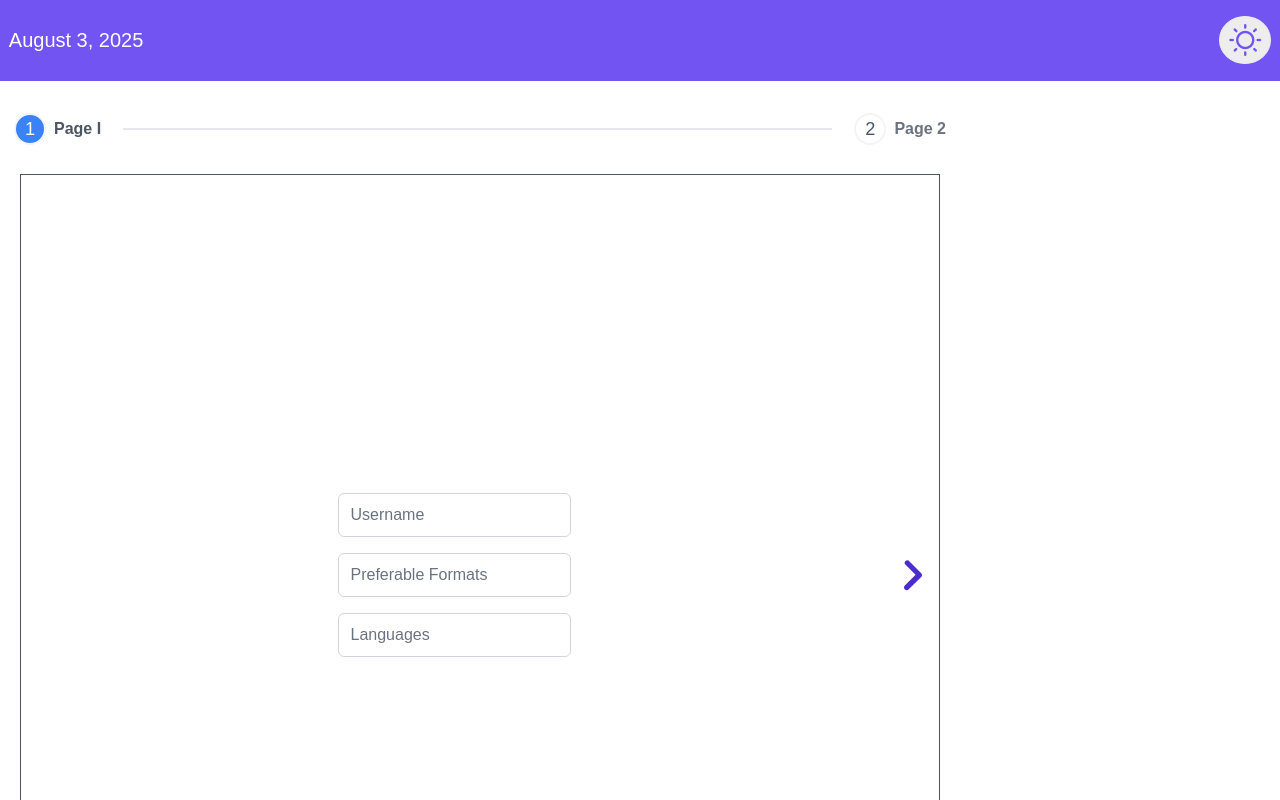
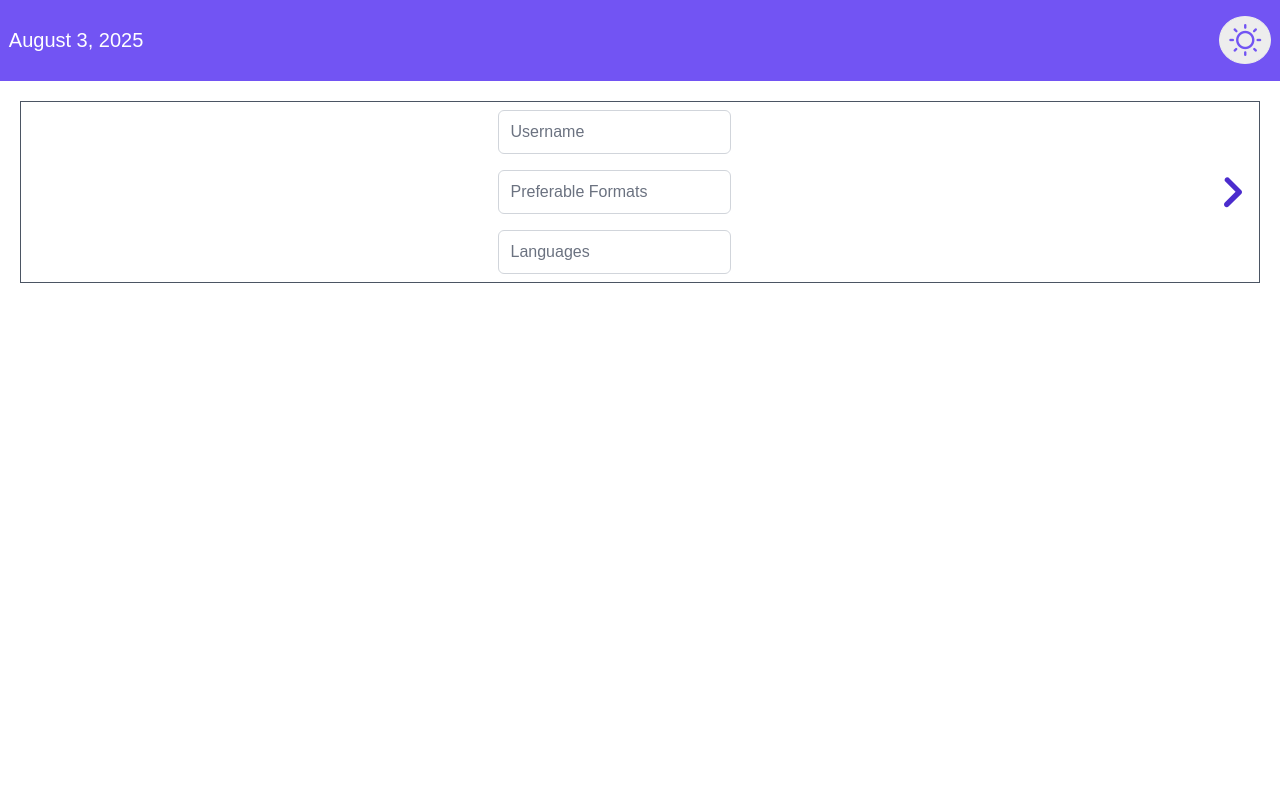
Before and after one commit to oleksandriia-it-team/finman, a Next.js app: page / in a window 1280 px wide. Shown: the top 800 px of the page. Built offline with nearby package versions, Linux system fonts and the light colour scheme.

Commit message:
fix stepper styles

```diff
--- a/src/app/layout.tsx
+++ b/src/app/layout.tsx
@@ -80,8 +80,12 @@
           <PrimeReactProvider>
             <ProvideDependencies providers={ providers }>
               <LoadThemeComponent>
-                <Header />
-                { children }
+                <div className="flex flex-col w-screen h-screen">
+                  <Header />
+                  <div className="flex-1">
+                    { children }
+                  </div>
+                </div>
               </LoadThemeComponent>
             </ProvideDependencies>
           </PrimeReactProvider>
--- a/src/app/shared/first-page/first-page.tsx
+++ b/src/app/shared/first-page/first-page.tsx
@@ -11,9 +11,9 @@
   const stepperRef = useRef(null);
   return (
     <div className="flex items-center">
-      <Stepper className={'MyStepper'} ref={stepperRef} style={{ flexBasis: '60rem' }}>
+      <Stepper className={'MyStepper'} ref={stepperRef}>
         <StepperPanel header="Page I">
-          <div className=" border 1px flex items-center justify-center min-h-[60vh] ">
+          <div className=" border 1px flex items-center justify-center ">
             <div className="flex-auto flex justify-center align-items-center font-medium"><FirstForm/></div>
             <PageButton onClick={() => stepperRef.current.nextCallback()}/>
           </div>
--- a/src/app/shared/first-page/styles/first-page.scss
+++ b/src/app/shared/first-page/styles/first-page.scss
@@ -1,8 +1,10 @@
-.MyStepper.p-stepper .p-stepper-nav{
-  display: flex;
-  justify-content: center !important;
-  padding-top: 6.5rem;
-  z-index: 0 !important;
+.MyStepper.p-stepper {
+  width: 100%;
+
+  .p-stepper-nav {
+    display: none;
+  }
+
 }
 
 .FormInput.p-inputtext{
--- a/src/shared/сomponents/header/header.tsx
+++ b/src/shared/сomponents/header/header.tsx
@@ -36,7 +36,7 @@
   return(
     <>
       <div
-        className={'w-screen fixed z-1000' }>
+        className={'w-screen' }>
         <Toolbar className={'custom-toolbar'} start={start} end={end}/>
       </div>
     </>
--- a/src/shared/сomponents/page-button/page-button.tsx
+++ b/src/shared/сomponents/page-button/page-button.tsx
@@ -9,7 +9,7 @@
 
 export default function PageButton({className, ...props}: PageButtonProps) {
   return(
-    <div className="flex justify-center items-center h-screen">
+    <div className="flex justify-center items-center">
       <Button className={`PageButton ${className || ''}`}
         severity="help"
         icon="pi pi-angle-right"
```
